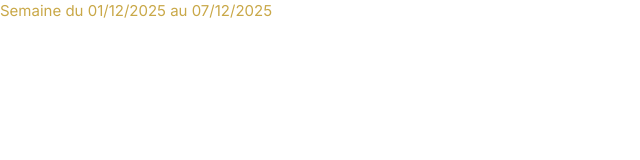
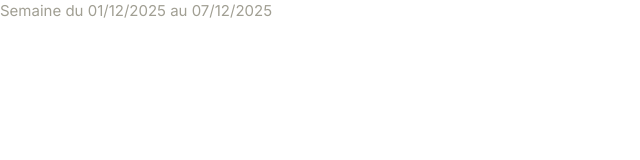
Before and after one commit to mvaloatto/misc, a plain HTML site: page index.html in a window 1280 px wide. Shown: the whole page, without its empty margins (0-640 px from the left). Drawn offline with Linux system fonts and the light colour scheme.

Commit message:
Update index.html

```diff
--- a/index.html
+++ b/index.html
@@ -23,7 +23,7 @@
     font-size: 15px;
     line-height: 22px;    /* optionnel mais recommandé si tu forces 22px côté Super */
     font-weight: 400;
-    color: #c9a848;
+    color: #a19f93;
 
     display: flex;
     align-items: center;
```
